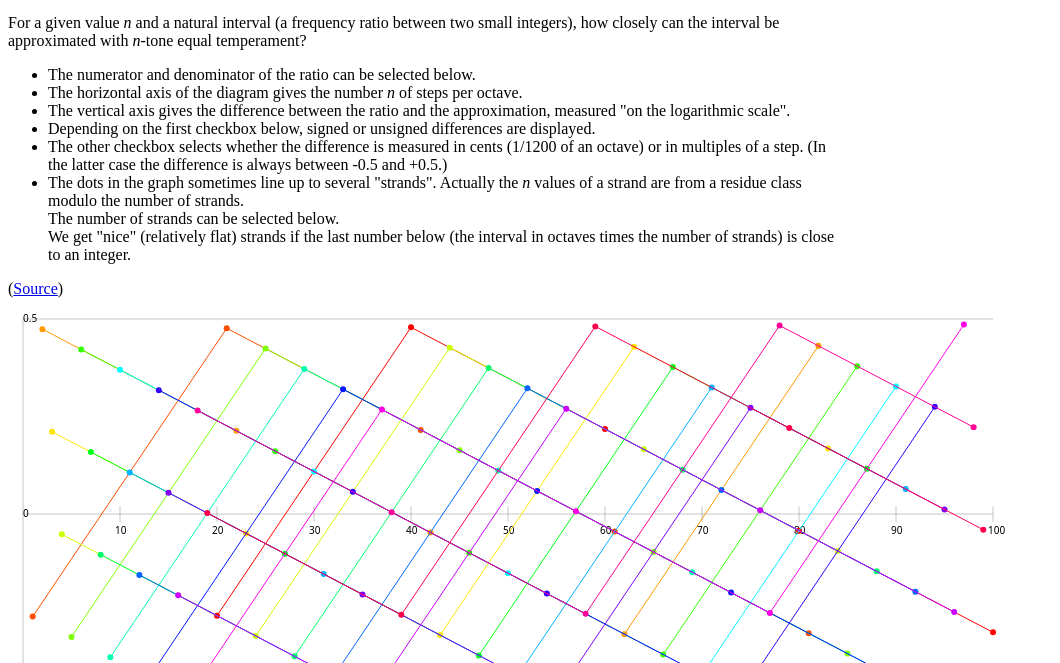
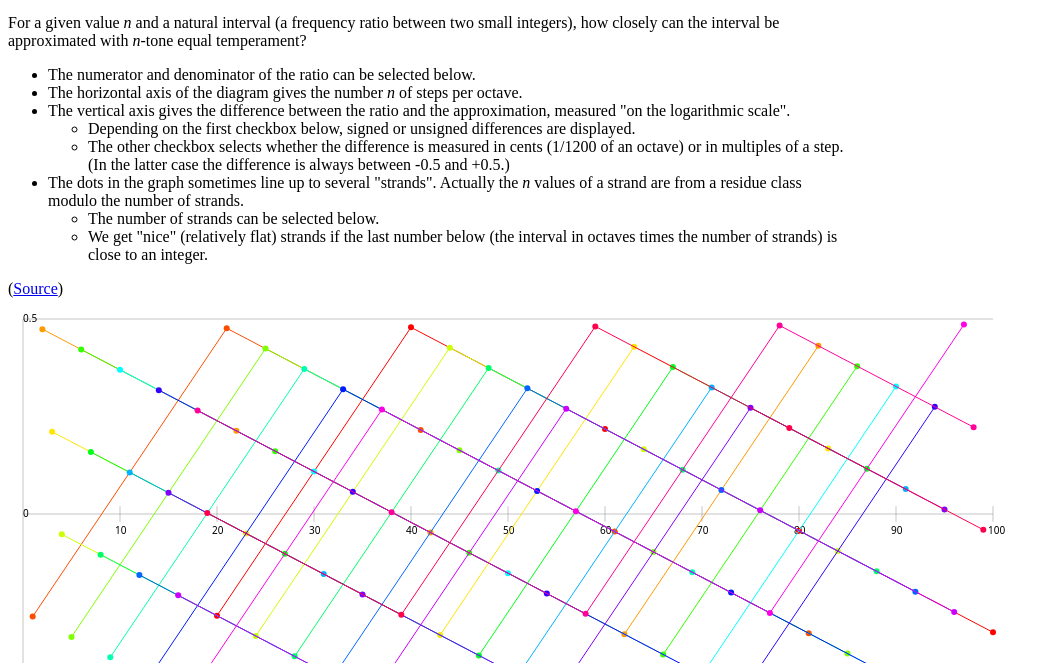
Before and after one commit to hcschuetz/interval-approximation, a website built with Vite: page index.html in a window 1280 px wide. Shown: the part 137-800 px from the top of the page, without its empty margins (0-1060 px from the left). Built offline with nearby package versions, Linux system fonts and the light colour scheme.

Commit message:
text refinements; built

```diff
--- a/index.html
+++ b/index.html
@@ -41,7 +41,7 @@
       <li>
         The vertical axis gives the difference between the ratio and
         the approximation, measured "on the logarithmic scale".
-      </li>
+        <ul>
           <li>
             Depending on the first checkbox below,
             signed or unsigned differences are displayed.
@@ -51,16 +51,22 @@
             in cents (1/1200 of an octave) or in multiples of a step.
             (In the latter case the difference is always between -0.5 and +0.5.)
           </li>
+        </ul>
+      </li>
       <li>
         The dots in the graph sometimes line up to several "strands".
         Actually the <em>n</em> values of a strand are from a residue class
         modulo the number of strands.
-        <br>
+        <ul>
+          <li>
             The number of strands can be selected below.
-        <br>
+          </li>
+          <li>
             We get "nice" (relatively flat) strands if the last number below
             (the interval in octaves times the number of strands)
             is close to an integer.
+          </li>
+        </ul>
       </li>
     </ul>
     <p>(<a href="https://github.com/hcschuetz/interval-approximation"
--- a/src/main.ts
+++ b/src/main.ts
@@ -116,7 +116,7 @@ const maxCentsIn = document.querySelector<HTMLInputElement>("#max-cents")!;
 const maxCentsOut = document.querySelector<HTMLOutputElement>("#max-cents-out")!;
 maxCentsIn.addEventListener("input", () => {
   const {value} = maxCentsIn;
-  maxCentsOut.value = `-${value}ct – +${value}ct`;
+  maxCentsOut.value = `-${value}ct ... +${value}ct`;
   maxCents = Number.parseInt(value);
 });
 maxCentsIn.value = maxCents.toString();
```
Also changed, not shown: dist/assets/index-BSPKGSja.js (added), dist/assets/index-CHOe7J4v.js (deleted), dist/index.html. Lines whose indentation alone changed are shown as unchanged.
